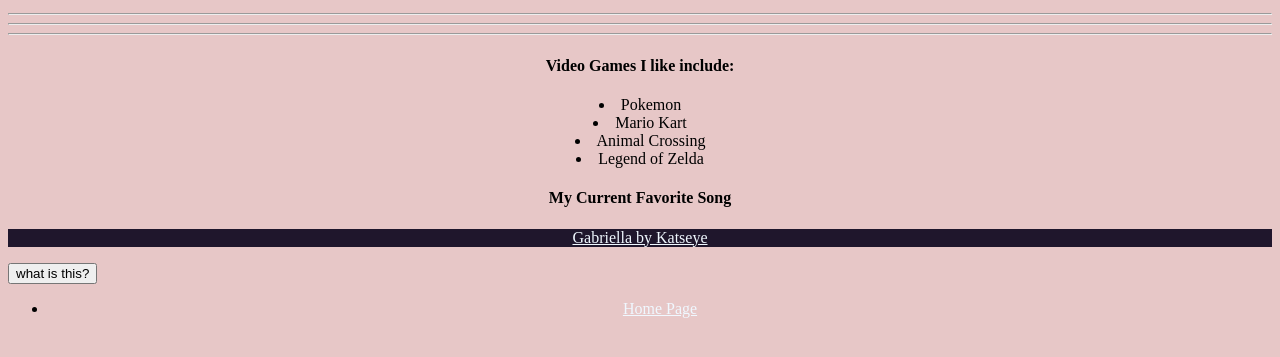
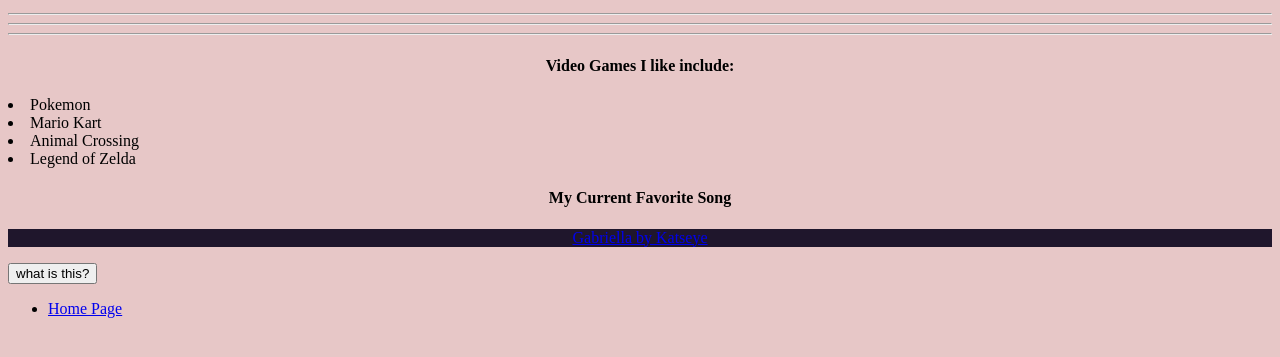
Before and after one commit to Ashtoonnn/Ashtons-World, a plain HTML site: page passion-project/index.html in a window 1280 px wide. Shown: the part 405-762 px from the top of the page. Drawn offline with Linux system fonts and the light colour scheme.

Commit message:
trying-out-homepage-links

```diff
--- a/passion-project/main.css
+++ b/passion-project/main.css
@@ -23,9 +23,4 @@ h4 {
     text-align: center;
 }
 li {
-    text-align: center;
-}
-a {
-    text-align: center;
-    color: aliceblue;
-}
+    text-align: cente
```
Also changed, not shown: passion-project/home-page/index.html (added, +15 -0 lines), home-page/passion-project/index.html (added), index.html (renamed from home-page/index.html).
